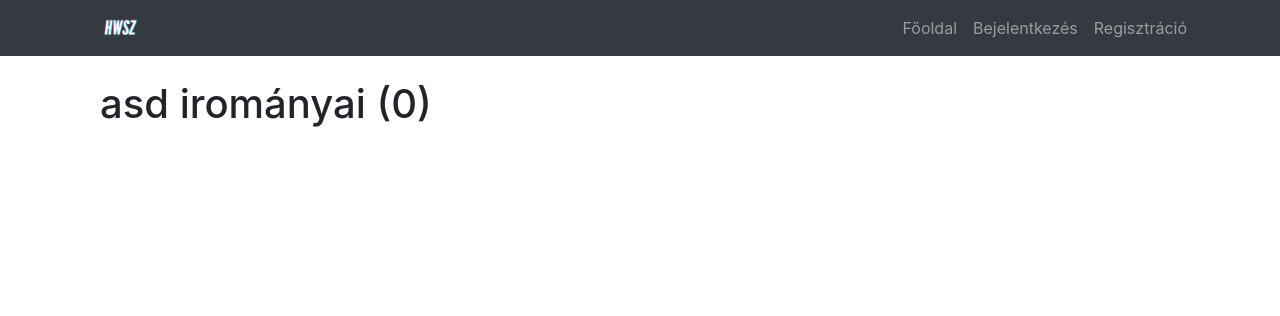
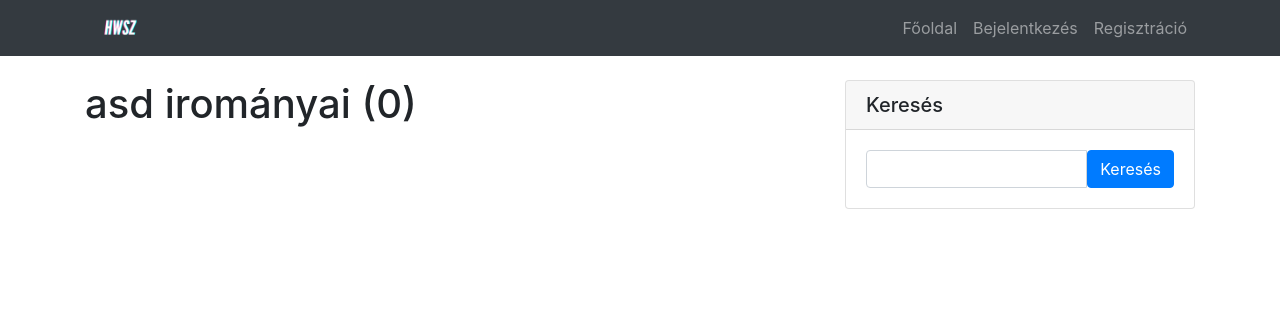
Before and after one commit to dovahkiin0424/hardverszovetseg, a Django app: a page that uses blog/templates/blog/base.html in a window 1280 px wide. Shown: the top 316 px of the page. Run offline with Django 3.2, Linux system fonts and the light colour scheme; data comes from the database, SQL or seed files in the repository; some libraries are stand-ins or nearby versions.

Commit message:
Add files via upload

```diff
--- a/blog/templates/blog/post_form.html
+++ b/blog/templates/blog/post_form.html
@@ -7,6 +7,7 @@
             <form method="POST" enctype="multipart/form-data">
                 {% csrf_token %}
                 <div class="post">
+                    {{ form.media }}
                     {{ form|crispy }}
                     <button class="btn btn-success">Mentés</button>
                 </div>
--- a/blog/templates/blog/user_posts.html
+++ b/blog/templates/blog/user_posts.html
@@ -1,49 +1,38 @@
 {% extends "blog/base.html" %}
 {% block content %}
-    <div class="container">
-        <div class="row">
-
 <div class="col-md-8">
 
     <h1 class="my-4">{{ view.kwargs.username }} irományai ({{ page_obj.paginator.count }})</h1>
 
     {% for post in posts %}
     <div class="card mb-4">
-                    <img class="card-img-top" src="{{ post.kep.url }}">
+        <img class="card-img-top" src="{{ post.kép.url }}">
         <div class="card-body">
-                        <h2 class="card-title">{{ post.cim }}</h2>
+            <h2 class="card-title">{{ post.cím }}</h2>
             <p class="card-text"><b>{{ post.intro }}</b></p>
             <a href="{% url "post-detail" post.id %}" class="btn btn-primary">Olvasd tovább! &rarr;</a>
         </div>
         <div class="card-footer text-muted">
             <p class="card-text">Módosítás dátuma: {{ post.kelt|date:"Y m. d. || H:i" }}</p>
-                        <a href="{% url 'user-posts' post.szerzo.username %}">{{ post.szerzo }}</a>
+            <a href="{% url 'user-posts' post.szerző.username %}">{{ post.szerző }}</a>
         </div>
     </div>
     {% endfor %}
 </div>
+
+<div class="col-md-4">
+
+    <div class="card my-4">
+        <h5 class="card-header">Keresés</h5>
+        <div class="card-body">
+            <div class="input-group">
+                <input type="text" class="form-control">
+                <span class="input-group-btn">
+                    <button class="btn btn-primary" type="button">Keresés</button>
+                </span>
+            </div>
+        </div>
     </div>
 </div>
 
-{% if is_paginated %}
-    <ul class="pagination justify-content-center mb-4">
-    {% if page_obj.has_previous %}
-        <li class="page-item">
-            <a class="page-link" href="?page=1">Első oldal</a>
-        </li>
-        <li class="page-item">
-            <a class="page-link" href="?page={{ page_obj.previous_page_number }}"> &larr;</a>
-        </li>
-    {% endif %}
-    {% if page_obj.has_next %}
-        <li class="page-item">
-            <a class="page-link" href="?page={{ page_obj.next_page_number }}"> &rarr;</a>
-        </li>
-        <li class="page-item">
-            <a class="page-link" href="?page={{ page_obj.paginator.num_pages }}">Utolsó oldal</a>
-        </li>
-    {% endif %}
-    </ul>
-{% endif %}
-    </div>
 {% endblock content %}
```
Also changed, not shown: blog/templates/blog/base.html (+27 -11 lines), blog/templates/blog/home.html (+16 -27 lines), blog/templates/blog/post_detail.html (+18 -16 lines), blog/templates/blog/about.html (line endings or trailing spaces), blog/templates/blog/post_confirm_delete.html (line endings or trailing spaces). Lines whose indentation alone changed are shown as unchanged.
